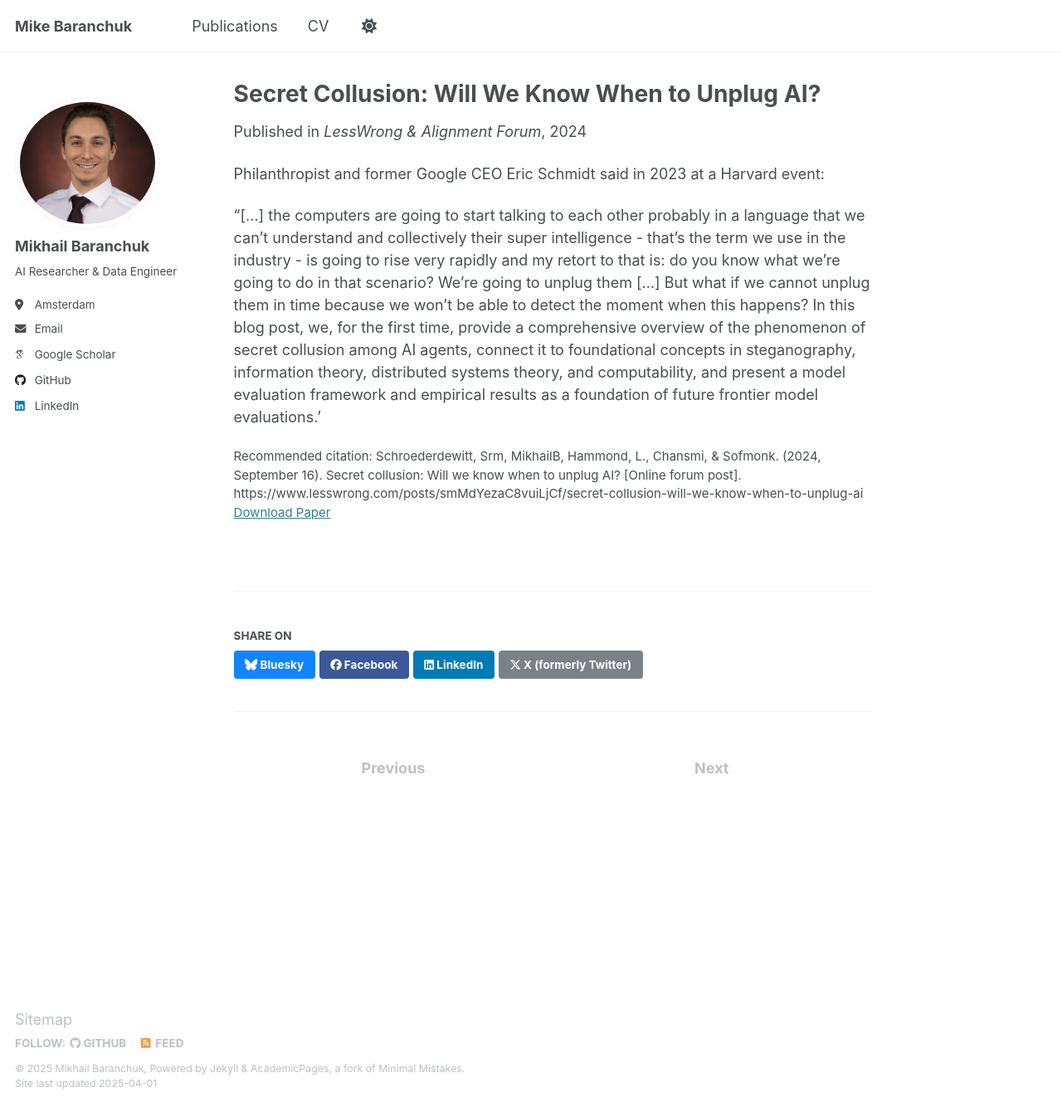
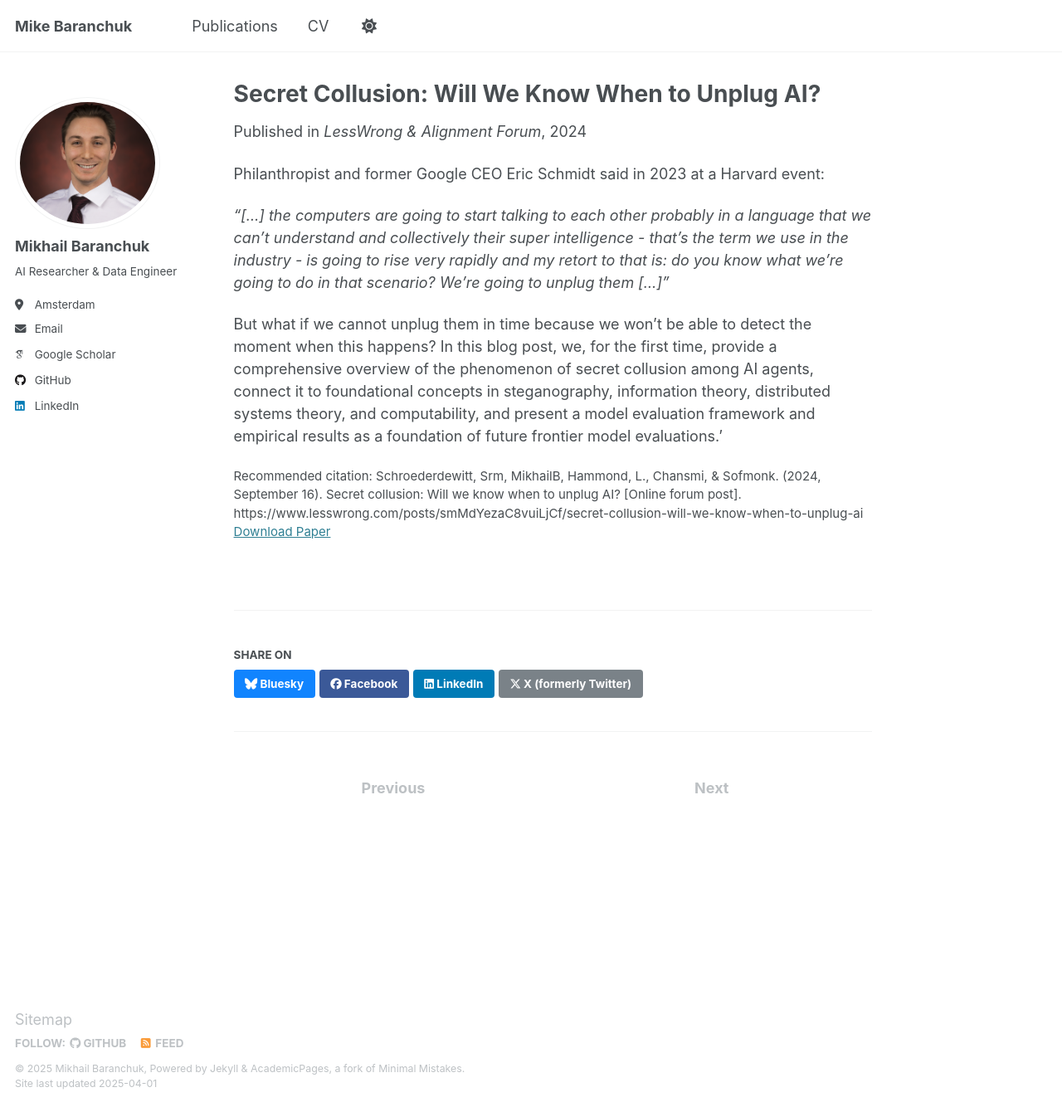
Before and after one commit to BaranchukM/BaranchukM.github.io, a Jekyll site: the page built from _publications/LW_Collusion.md, in a window 1280 px wide and 1334 px high. Shown: the whole window at 83% size. Built offline with Jekyll 4.4.1, drawn with Linux system fonts in a browser that asks for light colours; some web fonts are replaced.

```diff
--- a/_publications/LW_Collusion.md
+++ b/_publications/LW_Collusion.md
@@ -19,5 +19,7 @@ citation: 'Schroederdewitt, Srm, MikhailB, Hammond, L., Chansmi, & Sofmonk. (202
 
 Philanthropist and former Google CEO Eric Schmidt said in 2023 at a Harvard event:
 
-"[...] the computers are going to start talking to each other probably in a language that we can't understand and collectively their super intelligence - that's the term we use in the industry - is going to rise very rapidly and my retort to that is: do you know what we're going to do in that scenario? We're going to unplug them [...]
+_"[...] the computers are going to start talking to each other probably in a language that we can't understand and collectively their super intelligence - that's the term we use in the industry - is going to rise very rapidly and my retort to that is: do you know what we're going to do in that scenario? We're going to unplug them [...]"_
+
+
 But what if we cannot unplug them in time because we won't be able to detect the moment when this happens? In this blog post, we, for the first time, provide a comprehensive overview of the phenomenon of secret collusion among AI agents, connect it to foundational concepts in steganography, information theory, distributed systems theory, and computability, and present a model evaluation framework and empirical results as a foundation of future frontier model evaluations.'
```
